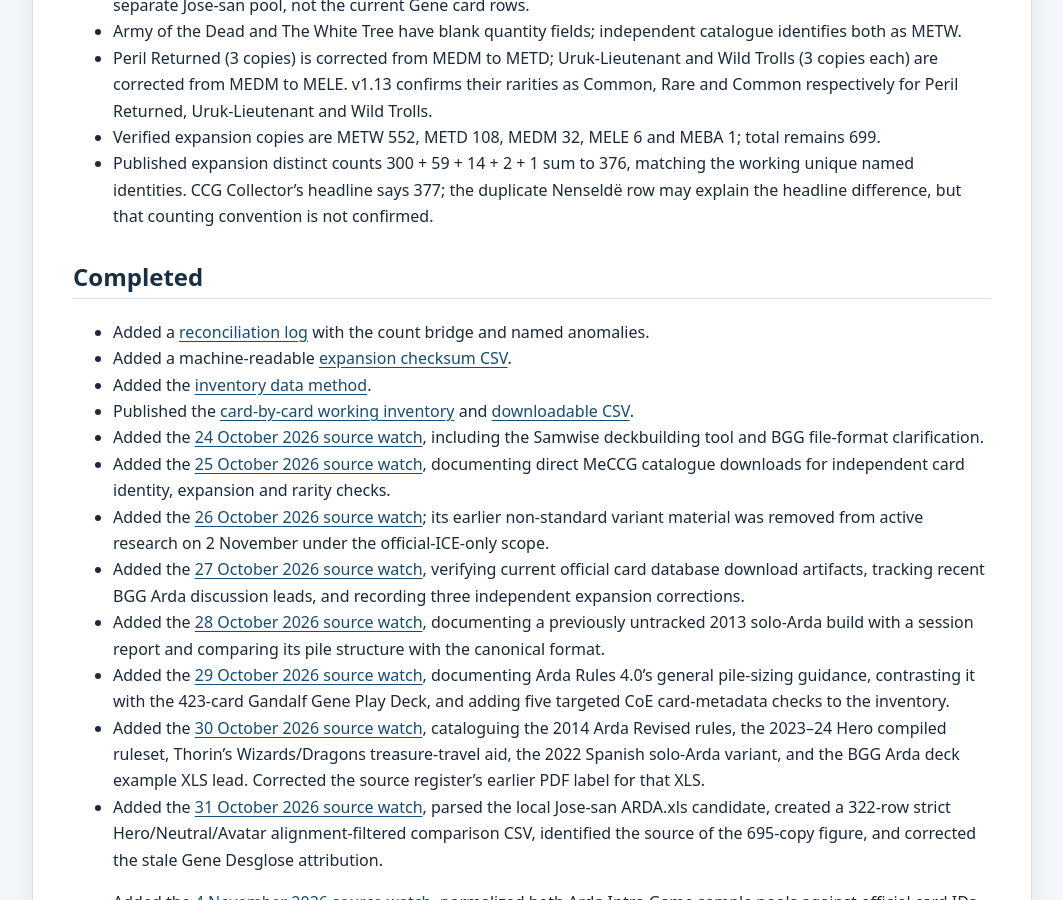
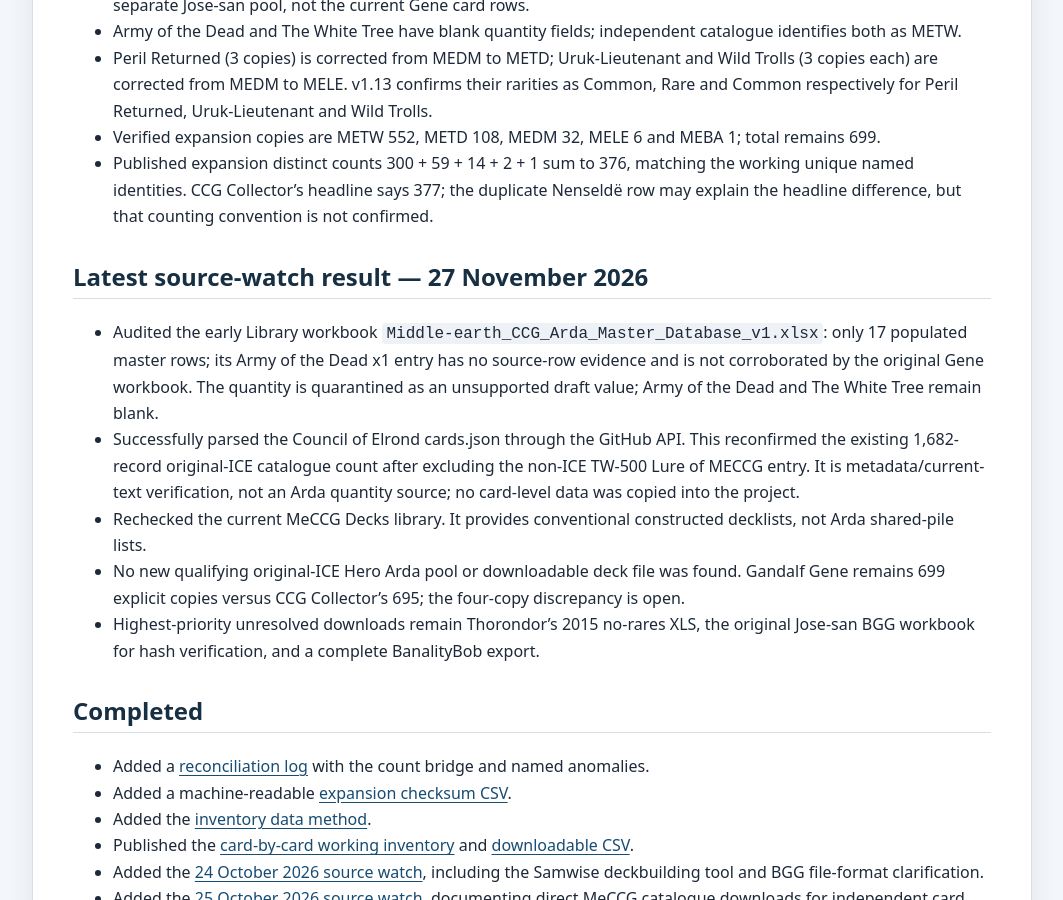
Before and after one commit to JamSpot/meccg-arda-master-database, a Jekyll site: the page built from docs/research-progress.md, in a window 1280 px wide and 900 px high, scrolled down 1036 px. Shown: the whole window, without its empty margins (108-1171 px from the left). Built offline with Jekyll 4.4.1, drawn with Linux system fonts in a browser that asks for light colours; our own code applies the rules of GitHub Pages for plain Markdown files.

Commit message:
Audit unsupported draft quantity and refresh 27 November research

```diff
--- a/docs/research-progress.md
+++ b/docs/research-progress.md
@@ -12,6 +12,14 @@ The original Gandalf Gene workbook and a separate Jose-san Arda workbook are par
 - Peril Returned (3 copies) is corrected from MEDM to METD; Uruk-Lieutenant and Wild Trolls (3 copies each) are corrected from MEDM to MELE. v1.13 confirms their rarities as Common, Rare and Common respectively for Peril Returned, Uruk-Lieutenant and Wild Trolls.
 - Verified expansion copies are METW 552, METD 108, MEDM 32, MELE 6 and MEBA 1; total remains 699.
 - Published expansion distinct counts 300 + 59 + 14 + 2 + 1 sum to 376, matching the working unique named identities. CCG Collector's headline says 377; the duplicate Nenseldë row may explain the headline difference, but that counting convention is not confirmed.
+
+## Latest source-watch result — 27 November 2026
+
+- Audited the early Library workbook `Middle-earth_CCG_Arda_Master_Database_v1.xlsx`: only 17 populated master rows; its Army of the Dead x1 entry has no source-row evidence and is not corroborated by the original Gene workbook. The quantity is quarantined as an unsupported draft value; Army of the Dead and The White Tree remain blank.
+- Successfully parsed the Council of Elrond cards.json through the GitHub API. This reconfirmed the existing 1,682-record original-ICE catalogue count after excluding the non-ICE TW-500 Lure of MECCG entry. It is metadata/current-text verification, not an Arda quantity source; no card-level data was copied into the project.
+- Rechecked the current MeCCG Decks library. It provides conventional constructed decklists, not Arda shared-pile lists.
+- No new qualifying original-ICE Hero Arda pool or downloadable deck file was found. Gandalf Gene remains 699 explicit copies versus CCG Collector's 695; the four-copy discrepancy is open.
+- Highest-priority unresolved downloads remain Thorondor's 2015 no-rares XLS, the original Jose-san BGG workbook for hash verification, and a complete BanalityBob export.
 
 ## Completed
 - Added a [reconciliation log](reconciliation-log.html) with the count bridge and named anomalies.
```
Also changed, not shown: docs/reconciliation-log.md (+6 -0 lines), docs/research-watch-2026-11-27.md (added, +69 -0 lines), index.md (+7 -1 lines), README.md.
